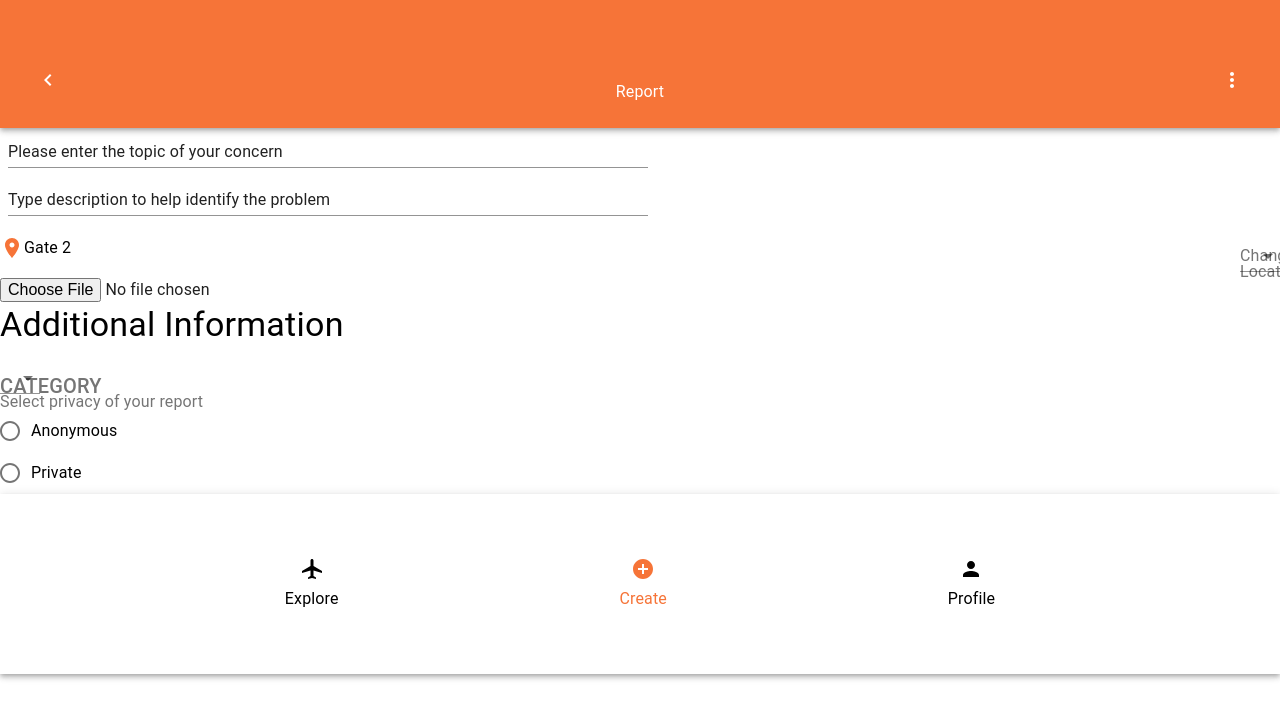
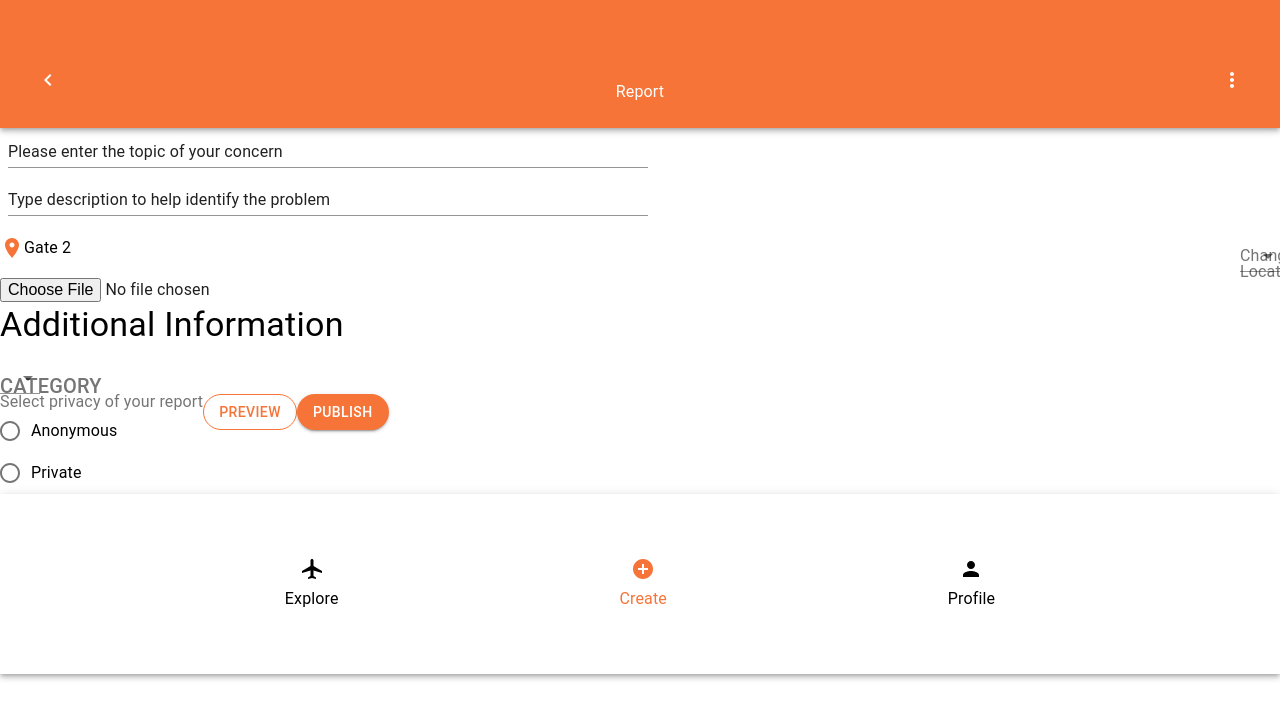
Before and after one commit to DavidAndreww/airport-challenge, a React (Create React App) app: page / in a window 1280 px wide. Shown: the top 718 px of the page. Built offline with nearby package versions, Linux system fonts and the light colour scheme.

Commit message:
added 'submit' and 'preview' buttons to concern component

```diff
--- a/src/components/ConcernEntrySection.js
+++ b/src/components/ConcernEntrySection.js
@@ -1,5 +1,6 @@
-import React from 'react'
+import React, { useState } from 'react'
 import Box from '@material-ui/core/Box'
+import Button from '@material-ui/core/Button'
 import Typography from '@material-ui/core/Typography'
 import TextField from '@material-ui/core/TextField'
 import Select from '@material-ui/core/Select'
@@ -24,6 +25,16 @@ const useStyles = makeStyles((theme) => ({
   },
   inputLabel: {
     minWidth: 0
+  },
+  primaryButton: {
+    background: '#F67438',
+    color: 'white',
+    borderRadius: '25px'
+  },
+  secondaryButton: {
+    border: '1px solid #F67438',
+    color: '#F67438',
+    borderRadius: '25px'
   }
 }))
 
@@ -39,7 +50,7 @@ export default function ConcernEntrySection () {
       />
       <TextField
         className={classes.primaryConcern}
-        id='primary-concern-field'
+        id='concern-desc-field'
         defaultValue='Type description to help identify the problem'
       />
       <Box display='flex' justifyContent='space-between' alignItems='center'>
@@ -90,6 +101,8 @@ export default function ConcernEntrySection () {
           />
         </RadioGroup>
       </FormControl>
+      <Button variant='outlined' className={classes.secondaryButton}>Preview</Button>
+      <Button variant='contained' className={classes.primaryButton}>Publish</Button>
     </div>
   )
 }
--- a/src/containers/ConcernEntrySectionContainer.js
+++ b/src/containers/ConcernEntrySectionContainer.js
@@ -1,6 +1,12 @@
-import React from 'react'
+import React, { useState } from 'react'
 import ConcernEntrySection from '../components/ConcernEntrySection'
 
 export default function ConcernEntrySectionContainer () {
+  const [concern, setConcern] = useState()
+  const [concernDesc, setConcernDesc] = useState()
+  const [location, setLocation] = useState()
+  const [form, setform] = useState({
+    concern: ''
+  })
   return <ConcernEntrySection />
 }
```
